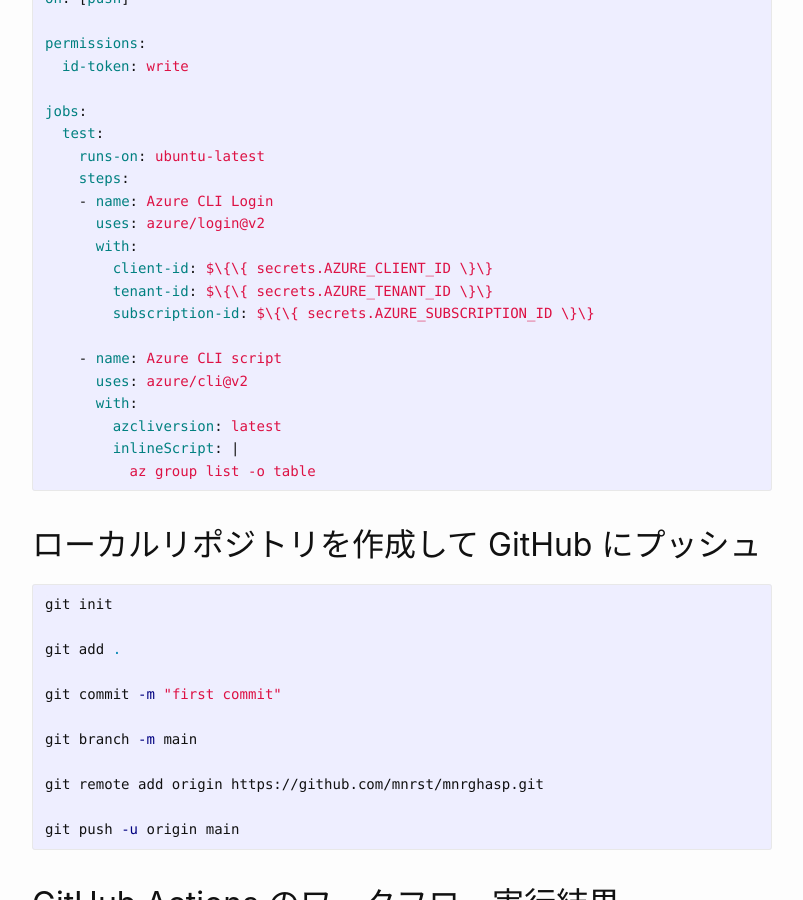
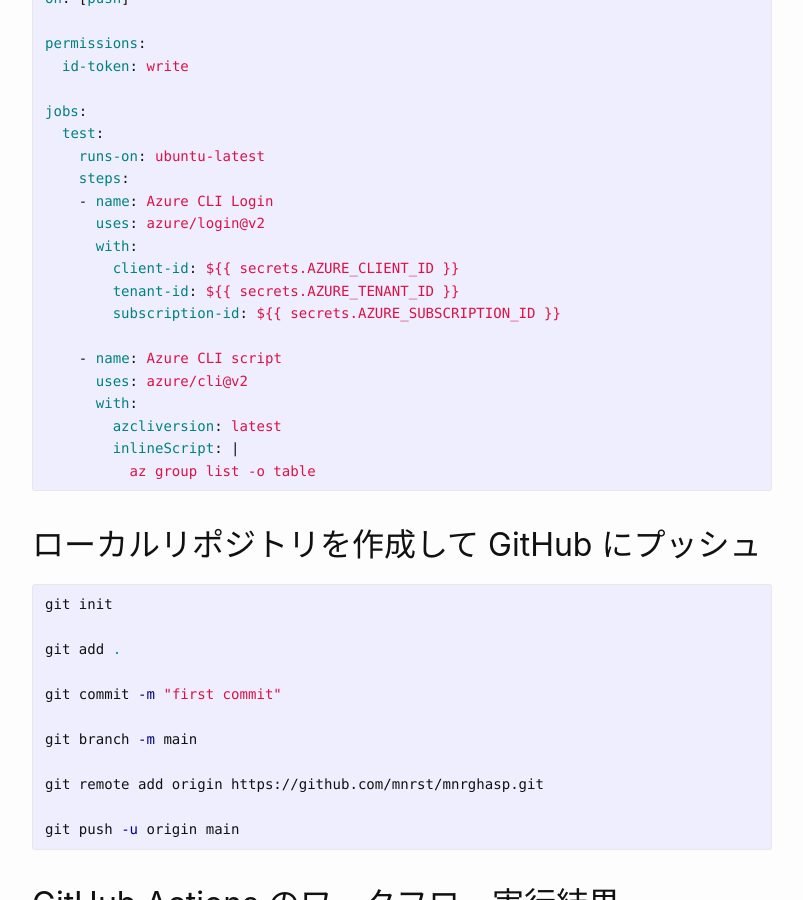
Before and after one commit to mnrst/mnrst.github.io, a Jekyll site: the page built from _posts/2025-01-26-github-actions-azure-sp-oidc.md, in a window 1280 px wide and 900 px high, scrolled down 2612 px. Shown: the whole window, without its empty margins (238-1041 px from the left). Built offline with Jekyll 4.4.1, drawn with Linux system fonts in a browser that asks for light colours; part of the change alters nothing that is shown.

```diff
--- a/_posts/2025-01-26-github-actions-azure-sp-oidc.md
+++ b/_posts/2025-01-26-github-actions-azure-sp-oidc.md
@@ -110,9 +110,9 @@ jobs:
     - name: Azure CLI Login
       uses: azure/login@v2
       with:
-        client-id: $\{\{ secrets.AZURE_CLIENT_ID \}\}
-        tenant-id: $\{\{ secrets.AZURE_TENANT_ID \}\}
-        subscription-id: $\{\{ secrets.AZURE_SUBSCRIPTION_ID \}\}
+        client-id: {% raw %}${{ secrets.AZURE_CLIENT_ID }}{% endraw %}
+        tenant-id: {% raw %}${{ secrets.AZURE_TENANT_ID }}{% endraw %}
+        subscription-id: {% raw %}${{ secrets.AZURE_SUBSCRIPTION_ID }}{% endraw %}
 
     - name: Azure CLI script
       uses: azure/cli@v2
```
